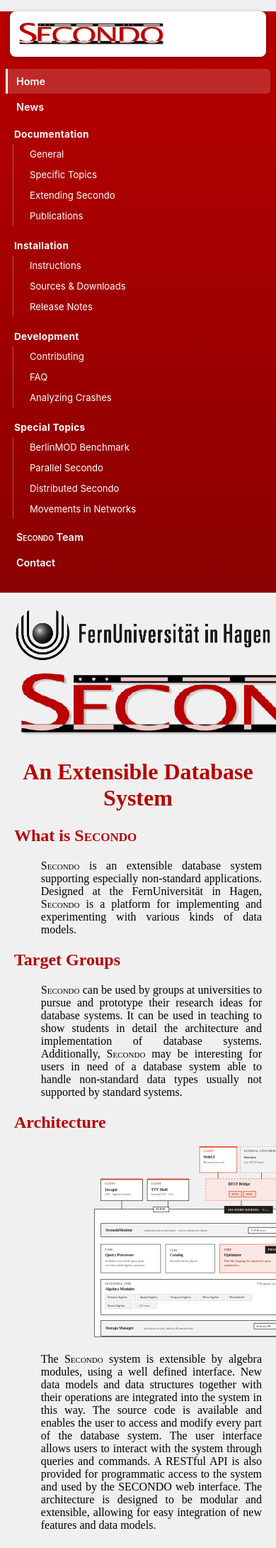
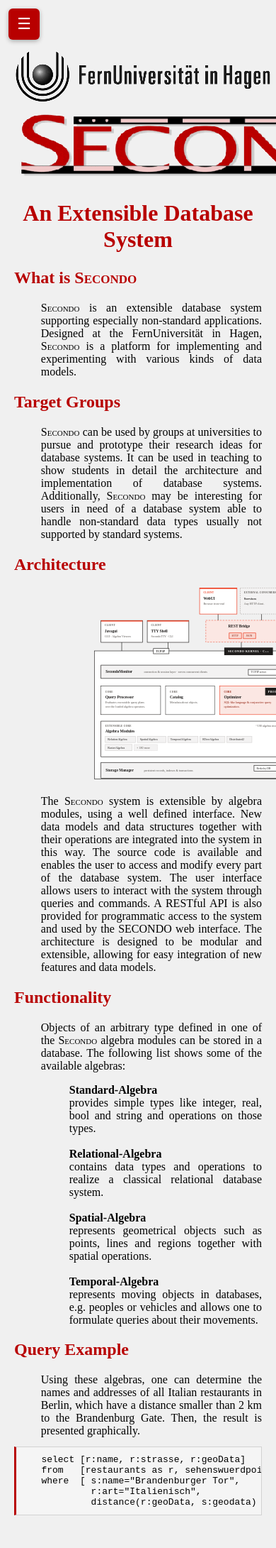
Before and after one commit to secondo-database/secondo-database.github.io, a Jekyll site: the page built from index.html, in a window 390 px wide. Shown: the top 2181 px of the page at 71% size. Built offline with Jekyll 4.4.1, drawn with Linux system fonts in a browser that asks for light colours.

Commit message:
Fixed mobile view

```diff
--- a/_includes/nav.html
+++ b/_includes/nav.html
@@ -1,3 +1,5 @@
+<input type="checkbox" id="nav-toggle" class="nav-toggle-checkbox">
+<label for="nav-toggle" class="nav-toggle-label" aria-label="Toggle navigation">&#9776;</label>
 <aside class="sidebar">
 <a class="nav-logo" href="/">
   <img alt="SECONDO" src="/images/logo.gif">
--- a/secondo.css
+++ b/secondo.css
@@ -77,15 +77,51 @@ main{
     overflow-x:auto;
 }
 
+.nav-toggle-checkbox{
+    display:none;
+}
+
+.nav-toggle-label{
+    display:none;
+}
+
 @media (max-width:800px){
+    .nav-toggle-label{
+        display:flex;
+        align-items:center;
+        justify-content:center;
+        position:fixed;
+        top:12px;
+        left:12px;
+        z-index:1000;
+        width:44px;
+        height:44px;
+        background:rgb(184,0,0);
+        color:white;
+        font-size:22px;
+        line-height:1;
+        border-radius:6px;
+        cursor:pointer;
+        box-shadow:0 2px 6px rgba(0,0,0,0.3);
+    }
+
     aside.sidebar{
         position:static;
         width:auto;
+        max-height:0;
         height:auto;
-        overflow-y:visible;
+        overflow-y:hidden;
+        transition:max-height .25s ease;
     }
+
+    .nav-toggle-checkbox:checked ~ aside.sidebar{
+        max-height:2000px;
+        overflow-y:auto;
+    }
+
     main{
         margin-left:0;
+        padding-top:68px;
     }
 }
 
```
